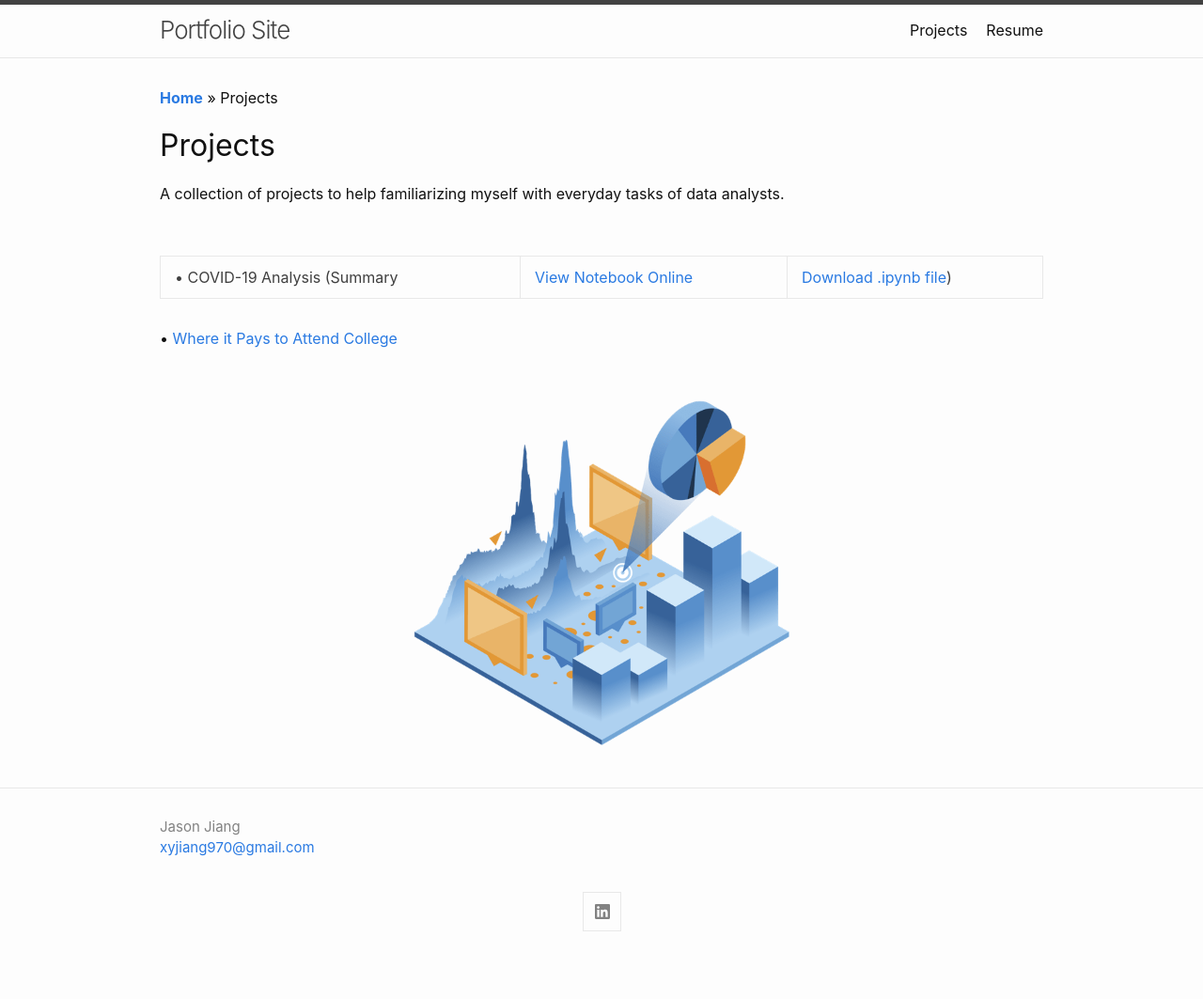
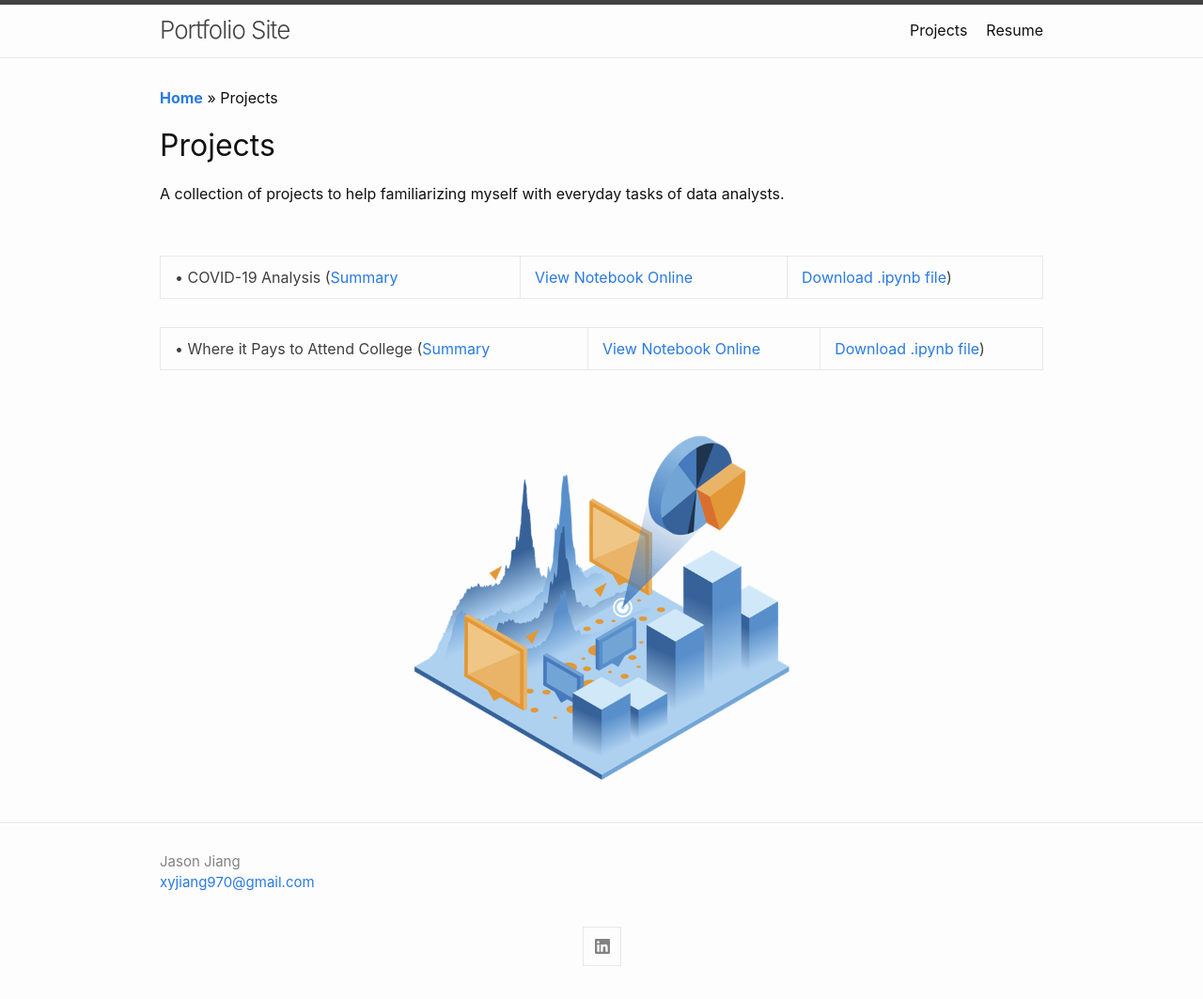
Before and after one commit to xyjiang970/xyjiang970.github.io, a Jekyll site: the page built from projects/projects_home.md, in a window 1280 px wide. Shown: the whole page at 94% size. Built offline with Jekyll 4.4.1, drawn with Linux system fonts in a browser that asks for light colours; before the commit the page ends 1026 px from its top, so only the background shows below that.

Commit message:
Update projects_home.md

```diff
--- a/projects/projects_home.md
+++ b/projects/projects_home.md
@@ -11,9 +11,9 @@ A collection of projects to help familiarizing myself with everyday tasks of dat
 
 <br>
 
-• COVID-19 Analysis (Summary | <a href="https://nbviewer.jupyter.org/github/xyjiang970/_notebooks/blob/main/Covid-data-analysis.ipynb" target="_blank">View Notebook Online</a> | <a href="https://xyjiang970.github.io/_notebooks/Covid-data-analysis.ipynb" target="_blank">Download .ipynb file</a>)
+• COVID-19 Analysis ([Summary](#) | <a href="https://nbviewer.jupyter.org/github/xyjiang970/_notebooks/blob/main/Covid-data-analysis.ipynb" target="_blank">View Notebook Online</a> | <a href="https://xyjiang970.github.io/_notebooks/Covid-data-analysis.ipynb" target="_blank">Download .ipynb file</a>)
 
-• [Where it Pays to Attend College](#)
+• Where it Pays to Attend College ([Summary](#) | [View Notebook Online](#) | [Download .ipynb file](#))
 
 <br>
 
```
